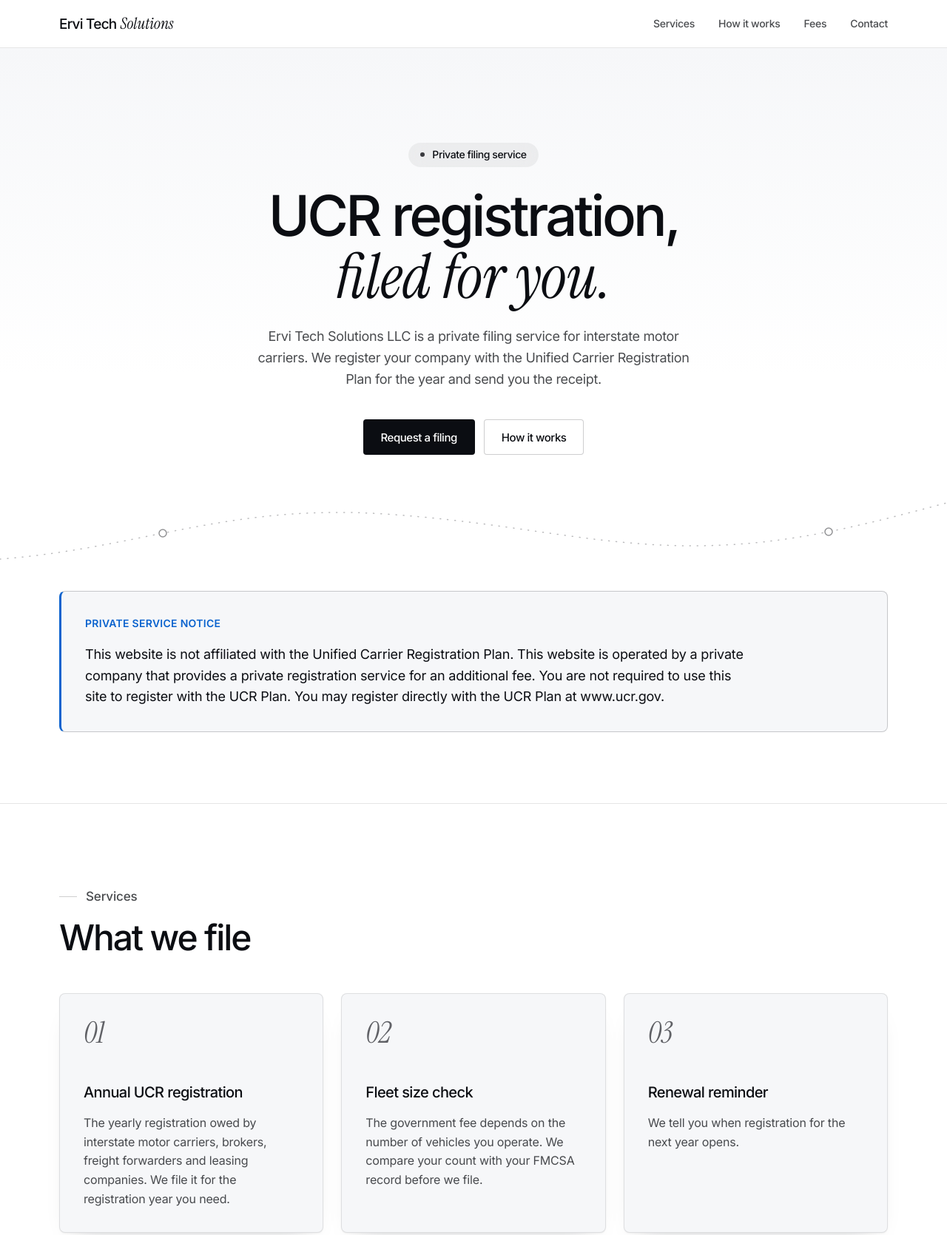
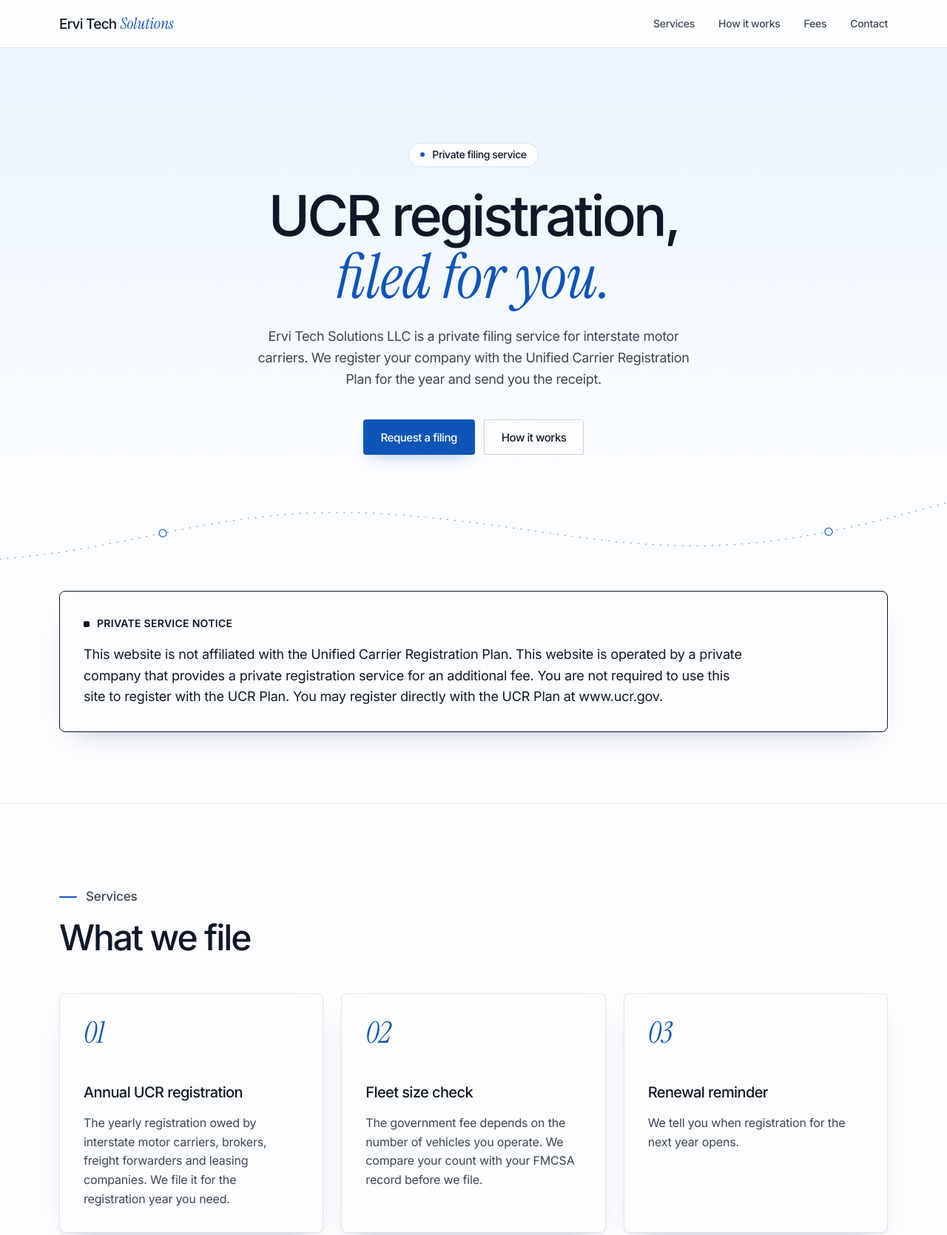
Before and after one commit to djangojim/ervi-tech-site, a plain HTML site: page index.html in a window 1280 px wide. Shown: the top 1670 px of the page at 74% size. Drawn offline with Linux system fonts and the light colour scheme.

Commit message:
V6: the blue brand colour, the tint band behind the steps, the navy footer
Co-Authored-By: Claude Fable 5.2 <noreply@anthropic.com>

```diff
--- a/index.html
+++ b/index.html
@@ -5,11 +5,11 @@
 <meta name="viewport" content="width=device-width, initial-scale=1">
 <title>Ervi Tech Solutions - UCR registration filing service</title>
 <meta name="description" content="Ervi Tech Solutions LLC is a private filing service for interstate motor carriers. We file your UCR registration and send you the receipt.">
-<meta name="theme-color" content="#ffffff">
-<link rel="icon" href="favicon.svg?v=5" type="image/svg+xml">
+<meta name="theme-color" content="#fcfdff">
+<link rel="icon" href="favicon.svg?v=6" type="image/svg+xml">
 <link rel="preload" href="fonts/inter-latin.woff2" as="font" type="font/woff2" crossorigin>
 <link rel="preload" href="fonts/instrument-serif-italic-latin.woff2" as="font" type="font/woff2" crossorigin>
-<link rel="stylesheet" href="styles.css?v=5">
+<link rel="stylesheet" href="styles.css?v=6">
 </head>
 <body>
 <a class="skip" href="#main">Skip to content</a>
@@ -40,9 +40,9 @@
       </div>
     </div>
     <svg class="route" viewBox="0 0 1440 200" preserveAspectRatio="xMidYMax slice" aria-hidden="true" focusable="false">
-      <path d="M0 160 C240 160 360 80 600 96 C840 112 960 168 1200 120 C1300 100 1380 72 1440 64" fill="none" stroke="#0b0d12" stroke-opacity="0.28" stroke-width="1.5" stroke-linecap="round" stroke-dasharray="1 9"/>
-      <circle cx="300" cy="122" r="5" fill="#ffffff" stroke="#0b0d12" stroke-opacity="0.45" stroke-width="1.5"/>
-      <circle cx="1200" cy="120" r="5" fill="#ffffff" stroke="#0b0d12" stroke-opacity="0.45" stroke-width="1.5"/>
+      <path d="M0 160 C240 160 360 80 600 96 C840 112 960 168 1200 120 C1300 100 1380 72 1440 64" fill="none" stroke="#0f55b8" stroke-opacity="0.45" stroke-width="1.5" stroke-linecap="round" stroke-dasharray="1 9"/>
+      <circle cx="300" cy="122" r="5" fill="#fcfdff" stroke="#0f55b8" stroke-opacity="0.8" stroke-width="1.5"/>
+      <circle cx="1200" cy="120" r="5" fill="#fcfdff" stroke="#0f55b8" stroke-opacity="0.8" stroke-width="1.5"/>
     </svg>
   </section>
 
--- a/styles.css
+++ b/styles.css
@@ -1,4 +1,4 @@
-/* Ervi Tech Solutions, V5, the light theme. Typefaces, chip and button shape taken from site/V7 (his ERVI TECH page); the light colours are this site's own. */
+/* Ervi Tech Solutions, V6, the light theme with the blue. Typefaces, chip and button shape taken from site/V7 (his ERVI TECH page); the light colours are this site's own. */
 
 @font-face { font-family: "Inter"; font-style: normal; font-weight: 100 900; font-display: swap; src: url("fonts/inter-latin.woff2") format("woff2"); unicode-range: U+0000-00FF, U+0131, U+0152-0153, U+02BB-02BC, U+02C6, U+02DA, U+02DC, U+0304, U+0308, U+0329, U+2000-206F, U+20AC, U+2122, U+2191, U+2193, U+2212, U+2215, U+FEFF, U+FFFD; }
 @font-face { font-family: "Inter"; font-style: normal; font-weight: 100 900; font-display: swap; src: url("fonts/inter-latin-ext.woff2") format("woff2"); unicode-range: U+0100-02BA, U+02BD-02C5, U+02C7-02CC, U+02CE-02D7, U+02DD-02FF, U+0304, U+0308, U+0329, U+1D00-1DBF, U+1E00-1E9F, U+1EF2-1EFF, U+2020, U+20A0-20AB, U+20AD-20C0, U+2113, U+2C60-2C7F, U+A720-A7FF; }
@@ -6,20 +6,25 @@
 @font-face { font-family: "Instrument Serif"; font-style: italic; font-weight: 400; font-display: swap; src: url("fonts/instrument-serif-italic-latin-ext.woff2") format("woff2"); unicode-range: U+0100-02BA, U+02BD-02C5, U+02C7-02CC, U+02CE-02D7, U+02DD-02FF, U+0304, U+0308, U+0329, U+1D00-1DBF, U+1E00-1E9F, U+1EF2-1EFF, U+2020, U+20A0-20AB, U+20AD-20C0, U+2113, U+2C60-2C7F, U+A720-A7FF; }
 
 :root {
-  /* colours (the light theme, V4 on) */
-  --bg: #ffffff;
-  --surface: #f6f7f9;
-  --text: #0b0d12;
-  --text-2: rgba(11, 13, 18, 0.74);
-  --text-3: rgba(11, 13, 18, 0.64);
-  --line: rgba(11, 13, 18, 0.1);
-  --line-strong: rgba(11, 13, 18, 0.2);
-  --chip: rgba(11, 13, 18, 0.05);
-  --veil: rgba(255, 255, 255, 0.82);
-  /* the one accent, one job: it marks the private service notice */
-  --accent: #0b63ce;
+  /* colours (V6): neutrals tinted toward the blue; two jobs, two colours:
+     the blue is the brand and every action; the ink marks the private service notice */
+  --bg: oklch(0.995 0.003 258);
+  --text: oklch(0.21 0.035 262);
+  --text-2: oklch(0.39 0.03 262);
+  --text-3: oklch(0.49 0.028 262);
+  --line: oklch(0.21 0.035 262 / 0.1);
+  --line-strong: oklch(0.21 0.035 262 / 0.2);
+  --veil: oklch(0.995 0.003 258 / 0.86);
+  --brand: oklch(0.47 0.17 259);
+  --brand-strong: oklch(0.4 0.16 259);
+  --brand-tint: oklch(0.965 0.022 258);
+  --brand-tint-2: oklch(0.915 0.045 258);
+  --brand-line: oklch(0.82 0.08 258);
+  --navy: oklch(0.23 0.055 262);
+  --on-navy: oklch(0.95 0.01 258);
+  --on-navy-2: oklch(0.8 0.025 258);
   /* the one card shadow */
-  --shadow: 0 1px 2px rgba(11, 13, 18, 0.05), 0 18px 36px -24px rgba(11, 13, 18, 0.22);
+  --shadow: 0 1px 2px oklch(0.21 0.035 262 / 0.06), 0 18px 36px -24px oklch(0.3 0.1 259 / 0.35);
   /* 8px spacing scale */
   --s1: 8px; --s2: 16px; --s3: 24px; --s4: 32px; --s5: 40px; --s6: 48px; --s8: 64px; --s10: 80px; --s12: 96px; --s16: 128px;
   --max: 1120px;
@@ -50,63 +55,66 @@ img, svg { display: block; max-width: 100%; }
 p { margin: 0; text-wrap: pretty; }
 h1, h2, h3 { margin: 0; font-weight: 500; text-wrap: balance; }
 a { color: inherit; }
-:focus-visible { outline: 2px solid var(--text); outline-offset: 3px; border-radius: 4px; }
+:focus-visible { outline: 2px solid var(--brand); outline-offset: 3px; border-radius: 4px; }
 
 .wrap { width: 100%; max-width: calc(var(--max) + 2 * var(--gutter)); margin: 0 auto; padding: 0 var(--gutter); }
 @media (min-width: 768px) { :root { --gutter: 32px; } }
 
-.skip { position: absolute; left: var(--s2); top: -64px; z-index: 100; background: var(--text); color: var(--bg); padding: 12px var(--s2); border-radius: 4px; font-weight: 500; text-decoration: none; }
+.skip { position: absolute; left: var(--s2); top: -64px; z-index: 100; background: var(--brand); color: var(--bg); padding: 12px var(--s2); border-radius: 4px; font-weight: 500; text-decoration: none; }
 .skip:focus { top: var(--s1); }
 
 /* top bar */
 .topbar { position: sticky; top: 0; z-index: 50; background: var(--veil); -webkit-backdrop-filter: blur(12px); backdrop-filter: blur(12px); border-bottom: 1px solid var(--line); }
 .topbar .wrap { display: flex; align-items: center; justify-content: space-between; min-height: 64px; gap: var(--s3); }
 .wordmark { display: inline-flex; align-items: baseline; gap: 0.26em; min-height: 44px; padding-top: 10px; padding-bottom: 10px; text-decoration: none; font-size: 19px; font-weight: 500; letter-spacing: -0.04em; white-space: nowrap; }
-.wordmark .wm-serif { font-family: var(--serif); font-style: italic; font-weight: 400; font-size: 1.12em; letter-spacing: 0; }
+.wordmark .wm-serif { font-family: var(--serif); font-style: italic; font-weight: 400; font-size: 1.12em; letter-spacing: 0; color: var(--brand); }
 .nav { display: flex; align-items: center; gap: var(--s1); margin: 0 -12px 0 0; padding: 0; list-style: none; }
 .nav a { display: inline-flex; align-items: center; min-height: 44px; padding: 0 12px; font-size: 14px; font-weight: 500; letter-spacing: -0.02em; color: var(--text-2); text-decoration: none; border-radius: 4px; transition: color 0.15s ease; }
-.nav a:hover { color: var(--text); }
+.nav a:hover { color: var(--brand); }
 @media (max-width: 719px) { .nav .nav-wide { display: none; } .nav a { padding: 0 var(--s1); } }
 
 /* hero */
-.hero { position: relative; overflow: hidden; padding: var(--s16) 0 var(--s12); text-align: center; background: linear-gradient(180deg, var(--surface), var(--bg) 60%); }
+.hero { position: relative; overflow: hidden; padding: var(--s16) 0 var(--s12); text-align: center; background: linear-gradient(180deg, var(--brand-tint), var(--bg) 82%); }
 .hero .wrap { position: relative; z-index: 1; display: flex; flex-direction: column; align-items: center; }
-.chip { display: inline-flex; align-items: center; gap: 10px; padding: 8px 16px; border-radius: 50px; background: var(--chip); -webkit-backdrop-filter: blur(10px); backdrop-filter: blur(10px); font-size: 14px; font-weight: 500; letter-spacing: -0.03em; line-height: 1.2; color: var(--text); }
-.chip::before { content: ""; width: 6px; height: 6px; border-radius: 50%; background: var(--text); opacity: 0.8; }
+.chip { display: inline-flex; align-items: center; gap: 10px; padding: 8px 16px; border-radius: 50px; background: var(--bg); box-shadow: inset 0 0 0 1px var(--brand-tint-2); font-size: 14px; font-weight: 500; letter-spacing: -0.03em; line-height: 1.2; color: var(--text); }
+.chip::before { content: ""; width: 6px; height: 6px; border-radius: 50%; background: var(--brand); }
 .hero h1 { margin-top: var(--s3); font-size: clamp(34px, 8.4vw, 76px); line-height: 1.1; letter-spacing: -0.05em; }
 .hero h1 .line { display: block; white-space: nowrap; }
+.hero h1 .serif { color: var(--brand); }
 .serif { font-family: var(--serif); font-style: italic; font-weight: 400; font-size: 1.1em; letter-spacing: 0; line-height: 1; }
 .lede { margin-top: var(--s3); max-width: 600px; font-size: 18px; line-height: 1.6; letter-spacing: -0.02em; color: var(--text-2); text-wrap: pretty; }
 .actions { display: flex; flex-wrap: wrap; justify-content: center; gap: 12px; margin-top: var(--s5); }
 .route { position: absolute; left: 0; right: 0; bottom: 0; width: 100%; height: 200px; z-index: 0; pointer-events: none; }
 @media (max-width: 599px) { .hero { padding: var(--s12) 0 var(--s10); } .lede { font-size: 17px; } .route { height: 120px; } }
 
-/* buttons (dark fill, light text, small radius) */
-.btn { display: inline-flex; align-items: center; justify-content: center; min-height: 48px; padding: 0 var(--s3); border-radius: 4px; font-size: 15px; font-weight: 500; letter-spacing: -0.03em; line-height: 1; text-decoration: none; white-space: nowrap; transition: background-color 0.15s ease, box-shadow 0.15s ease; }
-.btn-primary { background: var(--text); color: var(--bg); }
-.btn-primary:hover { background: #2b303b; }
-.btn-ghost { background: rgba(255, 255, 255, 0.7); color: var(--text); box-shadow: inset 0 0 0 1px var(--line-strong); }
-.btn-ghost:hover { box-shadow: inset 0 0 0 1px rgba(11, 13, 18, 0.45); }
+/* buttons (blue fill, light text, small radius) */
+.btn { display: inline-flex; align-items: center; justify-content: center; min-height: 48px; padding: 0 var(--s3); border-radius: 4px; font-size: 15px; font-weight: 500; letter-spacing: -0.03em; line-height: 1; text-decoration: none; white-space: nowrap; transition: background-color 0.18s cubic-bezier(0.22, 1, 0.36, 1), box-shadow 0.18s cubic-bezier(0.22, 1, 0.36, 1), color 0.18s cubic-bezier(0.22, 1, 0.36, 1), transform 0.18s cubic-bezier(0.22, 1, 0.36, 1); }
+.btn-primary { background: var(--brand); color: var(--bg); box-shadow: inset 0 1px 0 oklch(1 0 0 / 0.18), 0 10px 22px -12px oklch(0.47 0.17 259 / 0.45); }
+.btn-primary:hover { background: var(--brand-strong); transform: translateY(-1px); }
+.btn-primary:active { transform: translateY(0); }
+.btn-ghost { background: var(--bg); color: var(--text); box-shadow: inset 0 0 0 1px var(--line-strong); }
+.btn-ghost:hover { color: var(--brand-strong); box-shadow: inset 0 0 0 1px var(--brand); }
 
 /* private service notice */
 .notice-band { padding: 0 0 var(--s12); }
-.notice { position: relative; border: 1px solid var(--line-strong); border-left: 3px solid var(--accent); border-radius: 8px; background: var(--surface); padding: var(--s4); }
-.notice h2 { display: flex; align-items: center; gap: 10px; font-size: 14px; font-weight: 600; letter-spacing: 0.02em; text-transform: uppercase; color: var(--accent); }
+.notice { position: relative; border: 1.5px solid var(--text); border-radius: 8px; background: var(--bg); box-shadow: var(--shadow); padding: var(--s4); }
+.notice h2 { display: flex; align-items: center; gap: 10px; font-size: 14px; font-weight: 600; letter-spacing: 0.02em; text-transform: uppercase; color: var(--text); }
+.notice h2::before { content: ""; width: 8px; height: 8px; border-radius: 2px; background: var(--text); }
 .notice p { margin-top: var(--s2); font-size: 18px; font-weight: 400; line-height: 1.6; letter-spacing: -0.01em; color: var(--text); max-width: 900px; }
 @media (max-width: 599px) { .notice { padding: var(--s3); } }
 
 /* sections */
 .section { padding: var(--s12) 0; border-top: 1px solid var(--line); scroll-margin-top: 64px; }
-.eyebrow { display: flex; align-items: center; gap: 12px; font-size: 14px; font-weight: 500; letter-spacing: -0.01em; color: var(--text-3); }
-.eyebrow::before { content: ""; width: 24px; height: 1px; background: var(--line-strong); }
+.eyebrow { display: flex; align-items: center; gap: 12px; font-size: 14px; font-weight: 500; letter-spacing: -0.01em; color: var(--text-2); }
+.eyebrow::before { content: ""; width: 24px; height: 2px; border-radius: 1px; background: var(--brand); }
 .section h2 { margin-top: var(--s2); font-size: clamp(32px, 5vw, 48px); line-height: 1.1; letter-spacing: -0.045em; }
 .section-head { max-width: 640px; margin-bottom: var(--s6); }
 .section-head p { margin-top: var(--s2); color: var(--text-2); font-size: 17px; }
 
 /* cards */
 .cards { display: grid; gap: var(--s3); grid-template-columns: 1fr; margin: 0; padding: 0; list-style: none; }
-.card { background: var(--surface); border: 1px solid var(--line); border-radius: 8px; box-shadow: var(--shadow); padding: var(--s4); display: grid; gap: var(--s2); align-content: start; }
-.card .num { font-family: var(--serif); font-style: italic; font-size: 40px; line-height: 1; color: var(--text-3); }
+.card { background: var(--bg); border: 1px solid var(--line); border-radius: 8px; box-shadow: var(--shadow); padding: var(--s4); display: grid; gap: var(--s2); align-content: start; }
+.card .num { font-family: var(--serif); font-style: italic; font-size: 40px; line-height: 1; color: var(--brand); }
 .card h3 { font-size: 20px; line-height: 1.3; letter-spacing: -0.03em; }
 .card p { color: var(--text-2); }
 @media (min-width: 600px) and (max-width: 899px) { .card { grid-template-columns: 72px 1fr; column-gap: var(--s3); } .card .num { grid-row: span 2; } }
@@ -116,9 +124,9 @@ a { color: inherit; }
 .steps { display: grid; grid-template-columns: 1fr; gap: 0; margin: 0; padding: 0; list-style: none; counter-reset: none; }
 .step { position: relative; padding: 0 0 var(--s4) 72px; }
 .step:last-child { padding-bottom: 0; }
-.step::before { content: ""; position: absolute; left: 23px; top: 48px; bottom: 0; width: 1px; background: var(--line-strong); }
+.step::before { content: ""; position: absolute; left: 23px; top: 48px; bottom: 0; width: 1px; background: var(--brand-line); }
 .step:last-child::before { display: none; }
-.step .num { position: absolute; left: 0; top: 0; display: flex; align-items: center; justify-content: center; width: 48px; height: 48px; border-radius: 50%; border: 1px solid var(--line-strong); background: var(--bg); font-family: var(--serif); font-style: italic; font-size: 24px; line-height: 1; }
+.step .num { position: absolute; left: 0; top: 0; display: flex; align-items: center; justify-content: center; width: 48px; height: 48px; border-radius: 50%; border: 1.5px solid var(--brand); background: var(--bg); color: var(--brand); font-family: var(--serif); font-style: italic; font-size: 24px; line-height: 1; }
 .step p { padding-top: 10px; font-size: 17px; line-height: 1.55; color: var(--text); max-width: 32ch; }
 @media (min-width: 600px) {
   .steps { grid-template-columns: repeat(2, 1fr); column-gap: var(--s4); row-gap: var(--s6); }
@@ -135,16 +143,15 @@ a { color: inherit; }
 .fees-grid { display: grid; gap: var(--s6); }
 .fees-grid .section-head { margin-bottom: 0; }
 @media (min-width: 900px) { .fees-grid { grid-template-columns: 5fr 7fr; gap: var(--s8); align-items: start; } .fees-grid .section-head { margin-bottom: 0; } }
-.table-card { background: var(--surface); border: 1px solid var(--line); border-radius: 8px; box-shadow: var(--shadow); overflow: hidden; }
+.table-card { background: var(--bg); border: 1px solid var(--line); border-radius: 8px; box-shadow: var(--shadow); overflow: hidden; }
 .table-scroll { overflow-x: auto; }
 table { width: 100%; border-collapse: collapse; font-variant-numeric: tabular-nums; }
 caption { caption-side: top; text-align: left; padding: var(--s3) var(--s4) var(--s2); font-size: 14px; font-weight: 500; color: var(--text-2); letter-spacing: -0.01em; }
 th, td { padding: var(--s2) var(--s4); text-align: left; border-top: 1px solid var(--line); font-size: 16px; }
-thead th { font-size: 13px; font-weight: 500; color: var(--text-3); letter-spacing: 0.02em; text-transform: uppercase; padding-top: 12px; padding-bottom: 12px; }
+thead th { font-size: 13px; font-weight: 500; letter-spacing: 0.02em; text-transform: uppercase; padding-top: 12px; padding-bottom: 12px; background: var(--brand-tint); color: var(--text-2); }
 th:last-child, td:last-child { text-align: right; }
 tbody th { font-weight: 400; color: var(--text); }
 tbody td { font-weight: 500; }
-tbody tr:hover { background: rgba(11, 13, 18, 0.05); }
 .table-note { margin-top: var(--s2); color: var(--text-2); font-size: 15px; }
 @media (max-width: 599px) { caption, th, td { padding-left: var(--s3); padding-right: var(--s3); } }
 
@@ -152,22 +159,25 @@ tbody tr:hover { background: rgba(11, 13, 18, 0.05); }
 .contact-grid { display: grid; gap: var(--s6); }
 @media (min-width: 768px) { .contact-grid { grid-template-columns: 1fr 1fr; gap: var(--s8); align-items: start; } }
 .contact-grid .about p { margin-top: var(--s3); font-size: 17px; color: var(--text-2); max-width: 46ch; }
-.details { margin: 0; background: var(--surface); border: 1px solid var(--line); border-radius: 8px; box-shadow: var(--shadow); padding: var(--s1) var(--s4); }
+.details { margin: 0; background: var(--bg); border: 1px solid var(--line); border-radius: 8px; box-shadow: var(--shadow); padding: var(--s1) var(--s4); }
 .details div { display: grid; grid-template-columns: 96px 1fr; gap: var(--s2); padding: 20px 0; border-top: 1px solid var(--line); }
 .details div:first-child { border-top: 0; }
 .details dt { color: var(--text-3); font-size: 14px; font-weight: 500; padding-top: 2px; }
 .details dd { margin: 0; font-size: 16px; overflow-wrap: anywhere; }
-.details a { text-decoration: underline; text-decoration-color: var(--line-strong); text-underline-offset: 4px; }
-.details a:hover { text-decoration-color: var(--text); }
+.details a { color: var(--brand-strong); text-decoration: underline; text-decoration-color: var(--brand-line); text-underline-offset: 4px; }
+.details a:hover { text-decoration-color: var(--brand); }
 @media (max-width: 599px) { .details { padding: var(--s1) var(--s3); } .details div { grid-template-columns: 1fr; gap: 4px; } }
 
 /* footer */
-.footer { border-top: 1px solid var(--line); padding: var(--s8) 0 var(--s6); }
-.footer-top { display: flex; flex-wrap: wrap; align-items: center; justify-content: space-between; gap: var(--s2) var(--s4); padding-bottom: var(--s4); border-bottom: 1px solid var(--line); }
-.footer-meta { display: flex; flex-wrap: wrap; align-items: center; gap: var(--s1) var(--s3); font-size: 14px; color: var(--text-3); }
-.footer-meta a { display: inline-flex; align-items: center; min-height: 44px; color: var(--text-2); text-decoration: underline; text-decoration-color: var(--line-strong); text-underline-offset: 4px; }
-.footer-meta a:hover { color: var(--text); }
-.footer-notice { margin-top: var(--s4); font-size: 16px; line-height: 1.6; color: var(--text-2); max-width: 900px; }
+.footer { background: var(--navy); color: var(--on-navy); padding: var(--s8) 0 var(--s6); }
+.footer .wordmark { color: var(--on-navy); }
+.footer .wordmark .wm-serif { color: var(--brand-tint-2); }
+.footer :focus-visible { outline-color: var(--on-navy); }
+.footer-top { display: flex; flex-wrap: wrap; align-items: center; justify-content: space-between; gap: var(--s2) var(--s4); padding-bottom: var(--s4); border-bottom: 1px solid oklch(1 0 0 / 0.14); }
+.footer-meta { display: flex; flex-wrap: wrap; align-items: center; gap: var(--s1) var(--s3); font-size: 14px; color: var(--on-navy-2); }
+.footer-meta a { display: inline-flex; align-items: center; min-height: 44px; color: var(--on-navy); text-decoration: underline; text-decoration-color: oklch(1 0 0 / 0.35); text-underline-offset: 4px; }
+.footer-meta a:hover { text-decoration-color: var(--on-navy); }
+.footer-notice { margin-top: var(--s4); font-size: 16px; line-height: 1.65; color: var(--on-navy); max-width: 900px; }
 
 /* privacy page */
 .page { padding: var(--s12) 0 var(--s16); }
@@ -175,9 +185,15 @@ tbody tr:hover { background: rgba(11, 13, 18, 0.05); }
 .page h1 { font-size: clamp(36px, 6vw, 56px); line-height: 1.1; letter-spacing: -0.05em; }
 .page p { margin-top: var(--s3); font-size: 17px; line-height: 1.7; color: var(--text-2); }
 .page h1 + p { margin-top: var(--s5); }
-.page a { text-decoration: underline; text-decoration-color: var(--line-strong); text-underline-offset: 4px; color: var(--text); }
+.page a { text-decoration: underline; text-decoration-color: var(--brand-line); text-underline-offset: 4px; color: var(--brand-strong); }
+.page a:hover { text-decoration-color: var(--brand); }
 
 /* V3: the dotted route sits wholly below the hero buttons */
 .hero { padding-bottom: 184px; }
 @media (max-width: 719px) { .nav { margin-right: calc(-1 * var(--s1)); } }
 @media (max-width: 599px) { .hero { padding-bottom: 152px; } }
+
+/* V6: the steps sit on a band of the blue's tint, so the page has a rhythm of white, tint, white, navy */
+#how-it-works { background: var(--brand-tint); border-top-color: transparent; }
+#fees { border-top-color: transparent; }
+#contact { padding-bottom: var(--s16); }
```
Also changed, not shown: privacy.html (+3 -3 lines), favicon.ico, favicon.svg.
